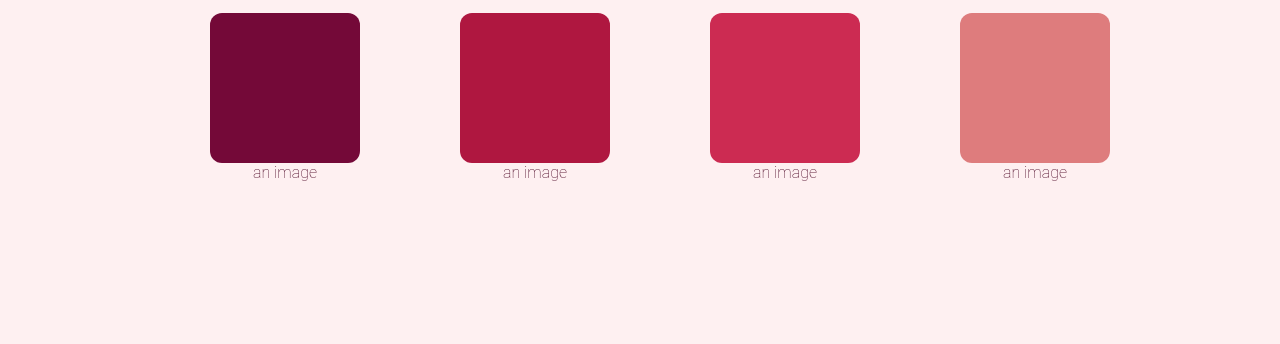
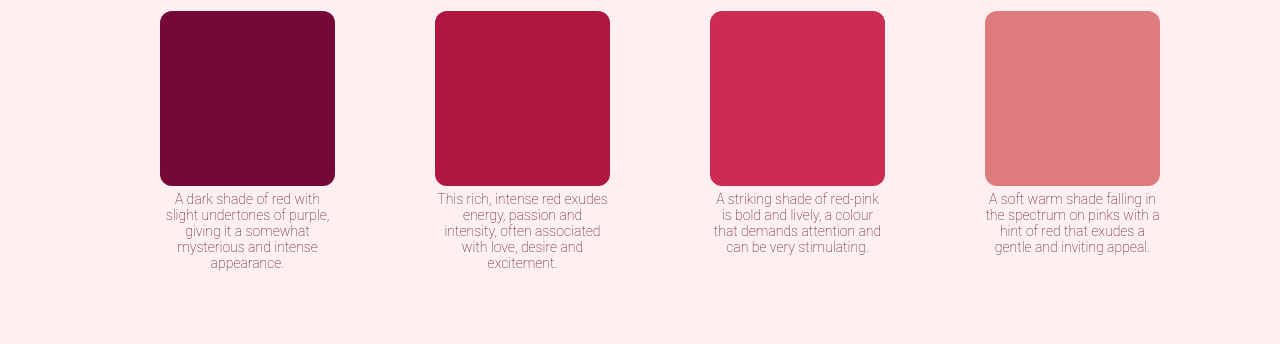
Before and after one commit to rk1274/odin-website-project, a plain HTML site: page index.html in a window 1280 px wide. Shown: the part 456-800 px from the top of the page. Drawn offline with Linux system fonts and the light colour scheme; a web font is replaced by a local one.

Commit message:
Fix footer and add image descriptions

```diff
--- a/index.html
+++ b/index.html
@@ -3,7 +3,7 @@
 <head>
     <meta charset="UTF-8">
     <meta name="viewport" content="width=device-width, initial-scale=1.0">
-    <title>Document</title>
+    <title>Mofusand</title>
     <link rel="stylesheet" href="style.css">
     <link rel="preconnect" href="https://fonts.googleapis.com">
     <link rel="preconnect" href="https://fonts.gstatic.com" crossorigin>
@@ -34,19 +34,19 @@
             <ul>
                 <li>
                     <div style="background-color:#740938;"> </div>
-                    <div class="text">an image</div>
+                    <div class="text">A dark shade of red with slight undertones of purple, giving it a somewhat mysterious and intense appearance. </div>
                 </li>
                 <li>
                     <div style="background-color:#AF1740;"> </div>
-                    <div class="text">an image</div>
+                    <div class="text">This rich, intense red exudes energy, passion and intensity, often associated with love, desire and excitement.</div>
                 </li>
                 <li>
                     <div style="background-color:#CC2B52;"> </div>
-                    <div class="text">an image</div>
+                    <div class="text">A striking shade of red-pink is bold and lively, a colour that demands attention and can be very stimulating.</div>
                 </li>
                 <li>
                     <div style="background-color:#DE7C7D;"> </div>
-                    <div class="text">an image</div>
+                    <div class="text">A soft warm shade falling in the spectrum on pinks with a hint of red that exudes a gentle and inviting appeal.</div>
                 </li>
             </ul>
         </div>
@@ -67,7 +67,7 @@
         </div>
     </div>
       <div class="footer">
-        The Odin Project ❤️
+        Copyright © The Odin Project 2021
       </div>
 </body>
 </html>
--- a/style.css
+++ b/style.css
@@ -87,7 +87,7 @@ body {
     text-align: center;
     padding: 25%;
     padding-top: 80px;
-    padding-bottom: 80px;
+    padding-bottom: 0px;
     font-size: 36px;
     font-weight: 900;
     color: #4b0423;
@@ -98,7 +98,7 @@ body {
     justify-content: center;
     gap: 100px;
     list-style: none;
-    font-size: 16px;
+    font-size: 14px;
     font-weight: 100;
     color: #4b0423;
 }
@@ -108,9 +108,10 @@ body {
 }
 
 .info ul div {
-    height: 150px;
-    width: 150px;
+    height: 175px;
+    width: 175px;
     border-radius: 12px;
+    margin-bottom: 5px;
 }
 
 .content {
```
